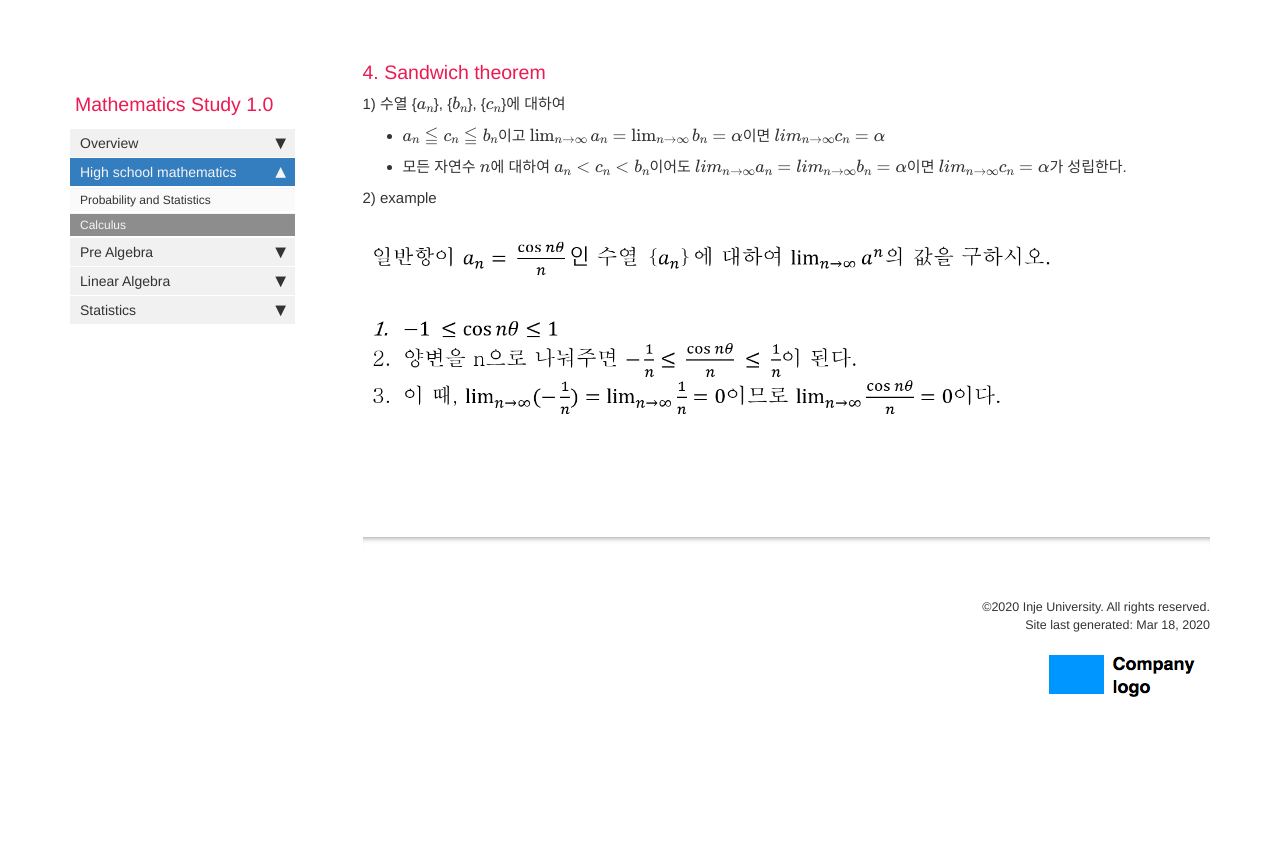
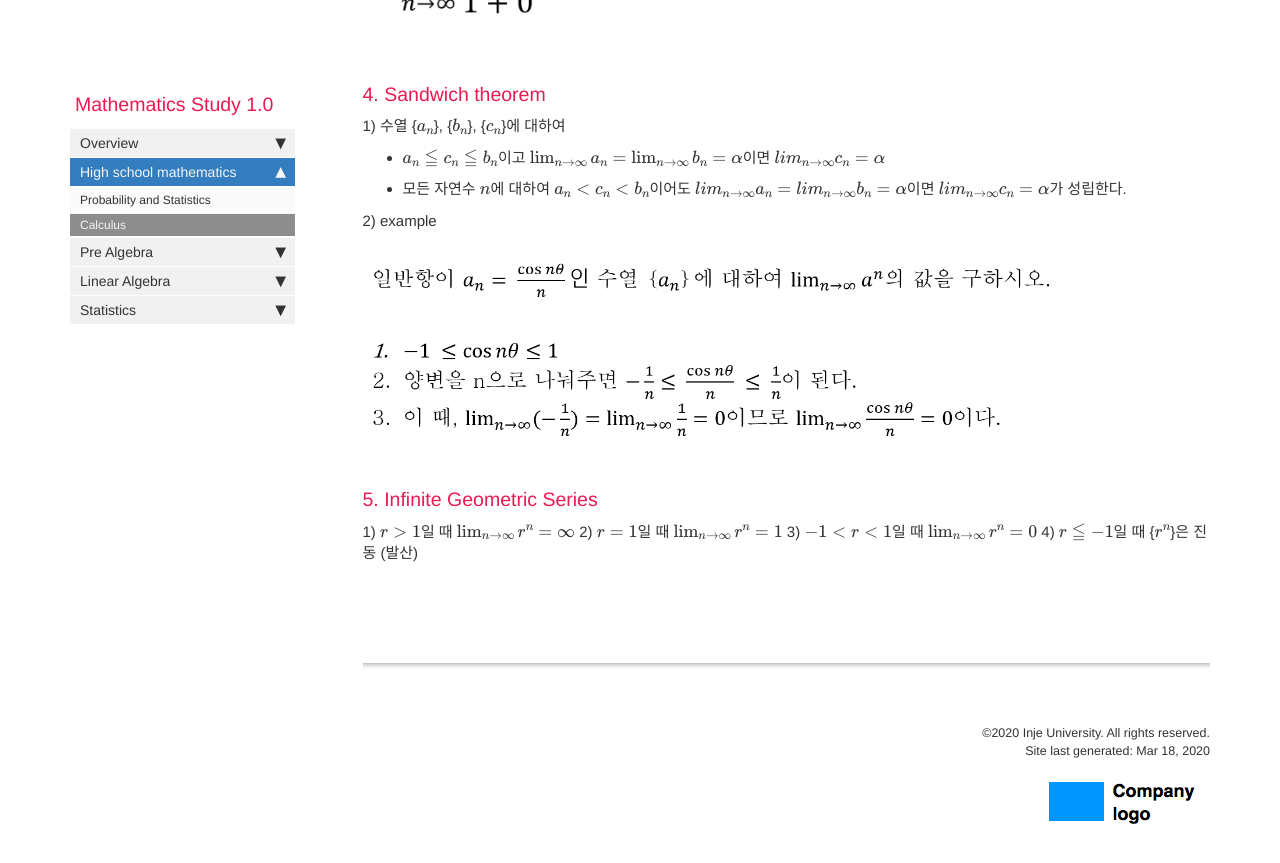
Before and after one commit to jongeunShin95/mathematics-study, a Jekyll site: the page built from pages/mydoc/mydoc_calculus.md, in a window 1280 px wide and 900 px high, scrolled down 2013 px. Shown: the top 863 px of the window. Built offline with Jekyll 4.4.1, drawn with Linux system fonts in a browser that asks for light colours; formulas are drawn with MathJax 3; comment, search, counter and statistics services are not loaded; before the commit the page ends 2786 px from its top, so only the background shows below that; some of the changed text lies outside the part shown.

Commit message:
add calculus Infinite Geometric Series

```diff
--- a/pages/mydoc/mydoc_calculus.md
+++ b/pages/mydoc/mydoc_calculus.md
@@ -65,3 +65,10 @@ use_math: true
 2) example
 
 {% include inline_image.html file="calculus/limit_of_sequence/sandwich theorem/sandwich_theorem_example.png" alt="example" %}
+
+### 5. Infinite Geometric Series
+
+1) $r > 1$일 때 $\lim_{n \to \infty}r^n = \infty$
+2) $r = 1$일 때 $\lim_{n \to \infty}r^n = 1$
+3) $-1 < r < 1$일 때 $\lim_{n \to \infty}r^n = 0$
+4) $r \leqq -1$일 때 {$r^n$}은 진동 (발산)
```
